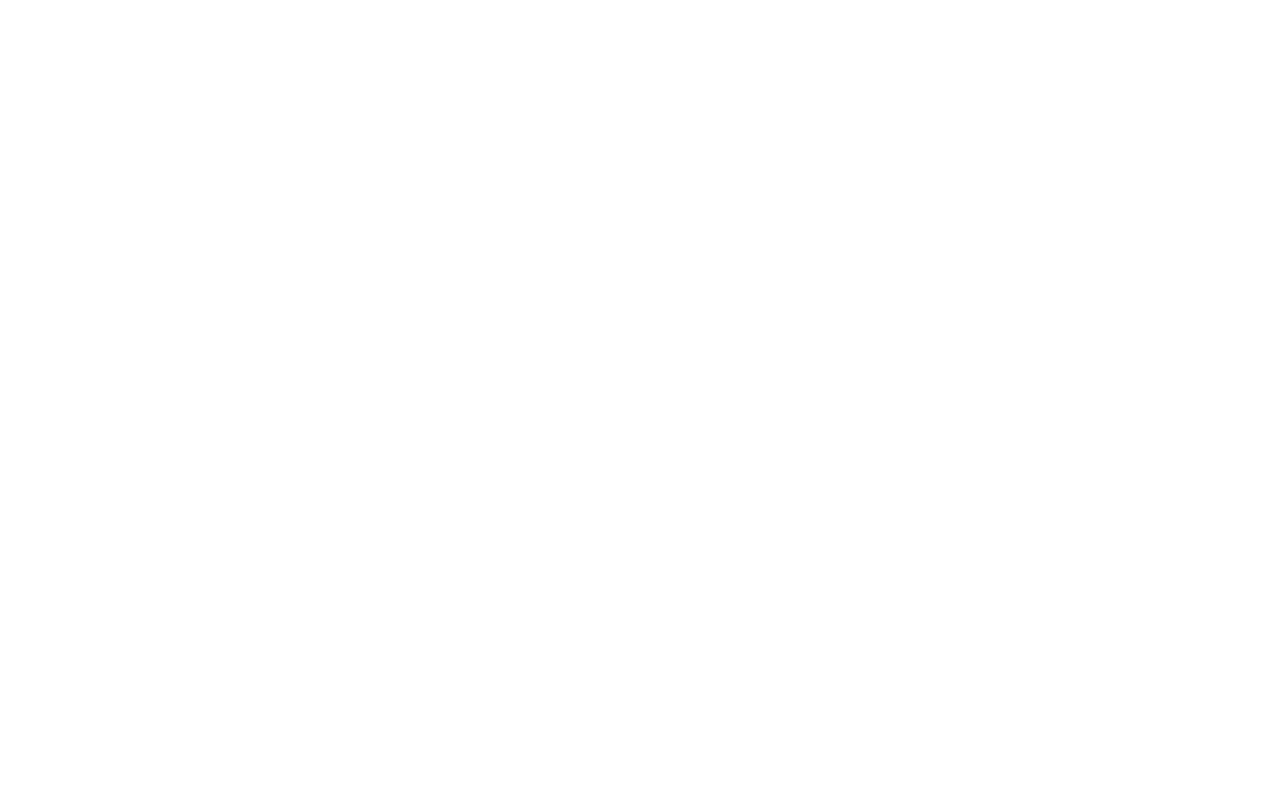
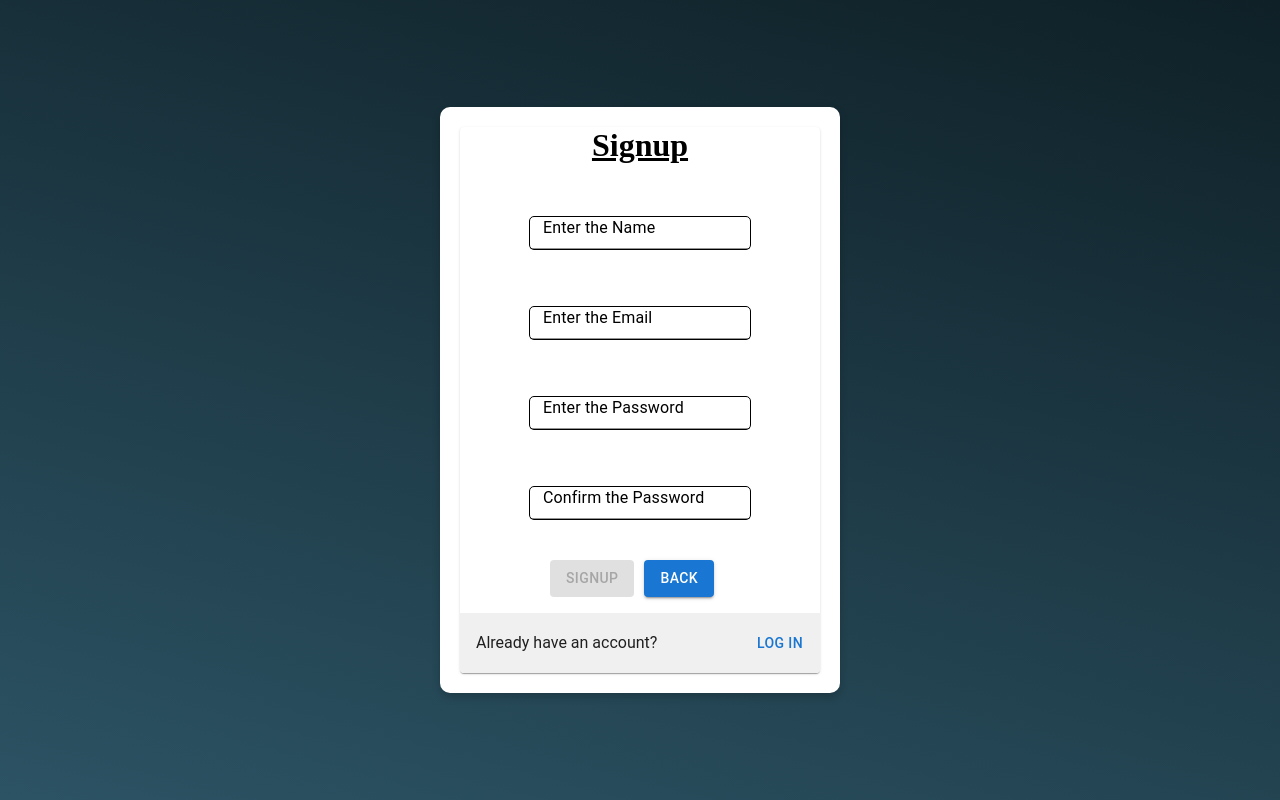
Before and after one commit to Siddharth2k14/online-exam-portal-client, a React (Vite) app: page /signup/admin in a window 1280 px wide. Before the commit this address had no page. Built offline with nearby package versions, Linux system fonts and the light colour scheme.

Commit message:
Changing the UI

```diff
--- a/package.json
+++ b/package.json
@@ -21,6 +21,7 @@
     "@reduxjs/toolkit": "^2.8.2",
     "@supabase/supabase-js": "^2.50.0",
     "axios": "^1.10.0",
+    "bcrypt": "^6.0.0",
     "react": "^19.1.0",
     "react-circular-progressbar": "^2.2.0",
     "react-dom": "^19.1.0",
--- a/src/App.jsx
+++ b/src/App.jsx
@@ -50,9 +50,9 @@
       {/* <Suspense fallback={<div>Loading...</div>}> */}
         <Routes>
           <Route path="/" element={<Home />} />
-          <Route path="/signup" element={<Signup />} />
-          <Route path="/admin/login" element={<Admin />} />
-          <Route path='/student/login' element={<Student />} />
+          <Route path="/signup/:role" element={<Signup />} />
+          {/* <Route path="/admin/login" element={<Admin />} /> */}
+          <Route path='/login/:role' element={<Login />} />
           <Route path='/admin' element={<Admin />} />
           <Route path='/student' element={<Student />} />
           <Route path='/forgetPassword' element={<ForgetPassword />} />
--- a/src/components/Authentication/Login/Login.jsx
+++ b/src/components/Authentication/Login/Login.jsx
@@ -11,10 +11,10 @@
 import Snackbar from '@mui/material/Snackbar';
 import Alert from '@mui/material/Alert';
 import './Login.css';
-import { useNavigate } from 'react-router-dom';
+import { useNavigate, useParams } from 'react-router-dom';
 import { useState } from 'react';
 
-const Login = ({ name }) => {
+const Login = () => {
     const [email, setEmail] = useState('');
     const [password, setPassword] = useState('');
     const [errors, setErrors] = useState({});
@@ -22,6 +22,11 @@
     const dispatch = useDispatch();
     const { loading, error } = useSelector(state => state.auth);
     const navigate = useNavigate();
+    const { role } = useParams();
+
+    const handleBack = () => {
+        navigate('/');
+    };
 
     const handleCloseSnackbar = () => {
         setOpenSnackbar(false);
@@ -55,11 +60,11 @@
         e.preventDefault();
         if (validateForm()) {
             try {
-                await dispatch(login({ email, password, role: name })).unwrap();
+                await dispatch(login({ email, password, role })).unwrap();
                 // Redirect or show success as needed
-                if (name === 'admin') {
+                if (role === 'admin') {
                     navigate('/admin/dashboard');
-                } else if (name === 'student') {
+                } else if (role === 'student') {
                     navigate('/student/dashboard');
                 }
             } catch (err) {
@@ -80,7 +85,9 @@
         >
             <div className='login-card'>
                 <Card>
-                    <h2 className="login-title">Login for {name}</h2>
+                    <div>
+                        <h2 className="login-title">Login for {role}</h2>
+                    </div>
                     <CardContent className='login-card-body'>
                         <form
                             onSubmit={handleLogin} className='login-form'>
@@ -110,17 +117,29 @@
                                     }}
                                 />
                             </FormControl>
-                            <FormControl>
+                            <FormControl sx={{
+                                display: 'flex',
+                                flexDirection: 'row',
+                                justifyContent: 'space-between',
+                                alignItems: 'center',
+                                gap: '10px',
+                            }}>
                                 <Button className='login-btn' variant='contained' color='primary'
                                     type='submit' disabled={loading}
                                 >
                                     Login
                                 </Button>
+                                <Button
+                                    onClick={handleBack}
+                                    variant='contained'
+                                    color='primary'
+                                    style={{ marginRight: '16px' }}
+                                >
+                                    Back
+                                </Button>
                             </FormControl>
                         </form>
                     </CardContent>
-
-                    {name === 'student' && (
                     <div>
                         <CardHeader
                             className='login-card-footer'
@@ -129,7 +148,7 @@
                                 <Button
                                     variant='text'
                                     color='primary'
-                                        href='/signup'
+                                    href={`/signup/${role}`}
                                 >
                                     Sign Up
                                 </Button>
@@ -149,7 +168,6 @@
                             }
                         />
                     </div>
-                    )}
                 </Card>
             </div>
             <Snackbar open={openSnackbar || !!error} autoHideDuration={3000} onClose={handleCloseSnackbar}>
--- a/src/components/Authentication/Signup/Signup.jsx
+++ b/src/components/Authentication/Signup/Signup.jsx
@@ -1,17 +1,19 @@
-import { useSelector } from 'react-redux';
-import { useDispatch } from 'react-redux';
-import { signup } from '../../../redux/authSlice'; // Adjust path as needed
-import FormControl from '@mui/material/FormControl';
-import Input from '@mui/material/Input';
-import InputLabel from '@mui/material/InputLabel';
-import Button from '@mui/material/Button';
-import CardHeader from '@mui/material/CardHeader';
-import CardContent from '@mui/material/CardContent';
-import Card from '@mui/material/Card';
-import Snackbar from '@mui/material/Snackbar';
-import Alert from '@mui/material/Alert';
-import './Signup.css'
+import { useSelector, useDispatch } from 'react-redux';
+import { signup } from '../../../redux/authSlice';
 import { useState } from 'react';
+import { useNavigate, useParams, Link } from 'react-router-dom';
+import {
+  FormControl,
+  Input,
+  InputLabel,
+  Button,
+  CardHeader,
+  CardContent,
+  Card,
+  Snackbar,
+  Alert,
+} from '@mui/material';
+import './Signup.css';
 
 const Signup = () => {
   const [name, setName] = useState('');
@@ -20,18 +22,15 @@
   const [confirmPassword, setConfirmPassword] = useState('');
   const [errors, setErrors] = useState({});
   const [openSnackbar, setOpenSnackbar] = useState(false);
+  const { role } = useParams();
 
   const dispatch = useDispatch();
   const { loading, error } = useSelector(state => state.auth);
+  const navigate = useNavigate();
 
   const handleCloseSnackbar = () => {
     setOpenSnackbar(false);
   };
-
-    const handleNameChange = (event) => setName(event.target.value);
-    const handleEmailChange = (event) => setEmail(event.target.value);
-    const handlePasswordChange = (event) => setPassword(event.target.value);
-    const handleConfirmPasswordChange = (event) => setConfirmPassword(event.target.value);
 
   const validateForm = () => {
     const newErrors = {};
@@ -49,8 +48,8 @@
     event.preventDefault();
     if (validateForm()) {
       try {
-                await dispatch(signup({ name, email, password, confirmPassword })).unwrap();
-                window.location.href = '/student/login'; // Or use navigate if using react-router
+        await dispatch(signup({ name, email, password, confirmPassword, role })).unwrap();
+        navigate(`/login/${role}`);
       } catch (err) {
         setErrors({ api: err || 'Signup failed' });
         setOpenSnackbar(true);
@@ -60,16 +59,20 @@
     }
   };
 
+  const handleBack = () => {
+    navigate('/');
+  };
+
   return (
     <div
       className='container'
-            style={{
-                background: 'linear-gradient(195deg, #0f2027, #2c5364)',
-            }}
+      style={{ background: 'linear-gradient(195deg, #0f2027, #2c5364)' }}
     >
       <div className='signup-card'>
         <Card>
+          <div>
             <h2 className="signup-title">Signup</h2>
+          </div>
           <CardContent className='signup-card-body'>
             <form onSubmit={handleSubmit} className='signup-form'>
               <FormControl>
@@ -79,10 +82,8 @@
                   placeholder='Name'
                   className='name-input'
                   value={name}
-                                    onChange={handleNameChange}
-                                    sx={{
-                                        background: 'rgba(255, 255, 255, 0.1)'
-                                    }}
+                  onChange={e => setName(e.target.value)}
+                  sx={{ background: 'rgba(255, 255, 255, 0.1)' }}
                 />
               </FormControl>
               <FormControl>
@@ -92,10 +93,8 @@
                   placeholder='Email'
                   className='email-input'
                   value={email}
-                                    onChange={handleEmailChange}
-                                    sx={{
-                                        background: 'rgba(255, 255, 255, 0.1)'
-                                    }}
+                  onChange={e => setEmail(e.target.value)}
+                  sx={{ background: 'rgba(255, 255, 255, 0.1)' }}
                 />
               </FormControl>
               <FormControl>
@@ -105,10 +104,8 @@
                   placeholder='Password'
                   className='password-input'
                   value={password}
-                                    onChange={handlePasswordChange}
-                                    sx={{
-                                        background: 'rgba(255, 255, 255, 0.1)'
-                                    }}
+                  onChange={e => setPassword(e.target.value)}
+                  sx={{ background: 'rgba(255, 255, 255, 0.1)' }}
                 />
               </FormControl>
               <FormControl>
@@ -118,30 +115,50 @@
                   placeholder='Confirm Password'
                   className='confirm-password-input'
                   value={confirmPassword}
-                                    onChange={handleConfirmPasswordChange}
-                                    sx={{
-                                        background: 'rgba(255, 255, 255, 0.1)'
-                                    }}
+                  onChange={e => setConfirmPassword(e.target.value)}
+                  sx={{ background: 'rgba(255, 255, 255, 0.1)' }}
                 />
               </FormControl>
-                            <FormControl>
-                                <Button className='signup-btn' variant='contained' color='primary'
+              <FormControl
+                sx={{
+                  display: 'flex',
+                  flexDirection: 'row',
+                  justifyContent: 'space-between',
+                  alignItems: 'center',
+                  gap: '10px',
+                }}
+              >
+                <Button
+                  className='signup-btn'
+                  variant='contained'
+                  color='primary'
                   type='submit'
                   disabled={loading || !name || !email || !password || !confirmPassword}
                 >
                   Signup
                 </Button>
+
+                <Button
+                  onClick={handleBack}
+                  variant='contained'
+                  color='primary'
+                  style={{ marginRight: '16px' }}
+                >
+                  Back
+                </Button>
               </FormControl>
             </form>
           </CardContent>
+
           <CardHeader
             className='signup-card-footer'
             title="Already have an account?"
             action={
               <Button
+                component={Link}
+                to={`/login/${role}`}
                 variant='text'
                 color='primary'
-                                href='/student/login'
               >
                 Log In
               </Button>
@@ -149,13 +166,14 @@
           />
         </Card>
       </div>
+
       <Snackbar open={openSnackbar || !!error} autoHideDuration={3000} onClose={handleCloseSnackbar}>
         <Alert onClose={handleCloseSnackbar} severity="error">
           {errors.api || error || "Please fill all required fields correctly!"}
         </Alert>
       </Snackbar>
     </div>
-    )
-}
+  );
+};
 
 export default Signup;
--- a/src/components/Change Password/ChangePassword.jsx
+++ b/src/components/Change Password/ChangePassword.jsx
@@ -12,9 +12,9 @@
 
 const ChangePassword = () => {
   const [form, setForm] = useState({
-    current: '',
-    new: '',
-    confirm: ''
+    currentPassword: '',
+    newPassword: '',
+    confirmPassword: ''
   });
   const [error, setError] = useState('');
   const [success, setSuccess] = useState(false);
@@ -29,7 +29,7 @@
     setError('');
     setSuccess(false);
 
-    if (form.new !== form.confirm) {
+    if (form.newPassword !== form.confirmPassword) {
       setError("New passwords do not match!");
       return;
     }
@@ -39,13 +39,20 @@
         method: 'POST',
         headers: {
           'Content-Type': 'application/json',
-          'Authorization': `Bearer ${localStorage.getItem('token')}` // Add token from localStorage
+          'Accept': 'application/json',
+          'Authorization': `Bearer ${localStorage.getItem('token')}`
         },
         body: JSON.stringify({
-          currentPassword: form.current,
-          newPassword: form.new
+          currentPassword: form.currentPassword,
+          newPassword: form.newPassword
         })
       });
+
+      // Check if response is JSON
+      const contentType = response.headers.get("content-type");
+      if (!contentType || !contentType.includes("application/json")) {
+        throw new Error("Server returned non-JSON response");
+      }
 
       const data = await response.json();
 
@@ -54,11 +61,12 @@
       }
 
       setSuccess(true);
-      setForm({ current: '', new: '', confirm: '' }); // Reset form
+      setForm({ currentPassword: '', newPassword: '', confirmPassword: '' }); // Reset form
     } catch (err) {
-      setError(err.message);
+      setError(err.message || 'Failed to change password');
+      console.error('Password change error:', err);
     }
-  };
+};
 
   return (
     <Box className="change-password-container">
@@ -104,8 +112,8 @@
                   label="Current Password"
                   type="password"
                   variant="outlined"
-                  value={form.current}
-                  onChange={handleChange('current')}
+                  value={form.currentPassword}
+                  onChange={handleChange('currentPassword')}
                   className="password-field"
                   sx={{
                     '& label' : {
@@ -120,8 +128,8 @@
                   label="New Password"
                   type="password"
                   variant="outlined"
-                  value={form.new}
-                  onChange={handleChange('new')}
+                  value={form.newPassword}
+                  onChange={handleChange('newPassword')}
                   className="password-field"
                   sx={{
                     '& label' : {
@@ -136,8 +144,8 @@
                   label="Confirm New Password"
                   type="password"
                   variant="outlined"
-                  value={form.confirm}
-                  onChange={handleChange('confirm')}
+                  value={form.confirmPassword}
+                  onChange={handleChange('confirmPassword')}
                   className="password-field"
                   sx={{
                     '& label' : {
--- a/src/components/NavBar/NavBar.jsx
+++ b/src/components/NavBar/NavBar.jsx
@@ -1,127 +1,92 @@
-import React, { useState } from 'react'; // Correct useState import
-import { Link, useLocation, useNavigate } from 'react-router-dom'; // Import useNavigate
-import './NavBar.css'
+import React, { useState, useEffect } from 'react';
+import { Link, useLocation, useNavigate } from 'react-router-dom';
+import './NavBar.css';
 
-const NavBar = ({ name }) => { // Removed toggle and setToggle props, as internal state handles menu
+const NavBar = () => {
   const [menuOpen, setMenuOpen] = useState(false);
+  const [role, setRole] = useState(null); // 'admin' or 'student'
+
   const location = useLocation();
-  const navigate = useNavigate(); // Initialize useNavigate for programmatic navigation
+  const navigate = useNavigate();
+
+  useEffect(() => {
+    // Get role from localStorage if logged in
+    const storedRole = localStorage.getItem('userRole');
+    setRole(storedRole);
+  }, [location.pathname]);
 
   const isAdminDash = location.pathname === '/admin/dashboard';
   const isStudentDash = location.pathname === '/student/dashboard';
-  // Check if currently on any dashboard (authenticated state for NavBar's purpose)
   const isOnDashboard = isAdminDash || isStudentDash;
 
-  const handleToggleMenu = () => { // Renamed for clarity
-    setMenuOpen((prev) => !prev);
-  };
+  const handleToggleMenu = () => setMenuOpen(prev => !prev);
+  const handleCloseMenu = () => setMenuOpen(false);
 
-  const handleCloseMenu = () => { // Renamed for clarity
-    setMenuOpen(false);
-  };
-
-  // Centralized logout logic
   const handleLogout = () => {
-    // *** IMPORTANT: Implement your actual logout logic here ***
-    // This typically involves:
-    // 1. Clearing authentication tokens (e.g., from localStorage, sessionStorage, cookies)
-    // 2. Dispatching a Redux logout action if you're using Redux for user state
-    // 3. Resetting any other user-specific state
-    console.log("Logging out...");
-    localStorage.removeItem('authToken'); // Example: clear a token
-    // If using Redux: dispatch(logoutUser());
-
-    // Redirect to the appropriate login page based on current dashboard, then close menu
-    if (isStudentDash) {
-      navigate('/student/login');
-    } else if (isAdminDash) {
-      navigate('/admin/login');
-    } else {
-      // Fallback for general logout if not on a specific dashboard
-      navigate('/'); // Or a generic /login page
-    }
+    localStorage.removeItem('authToken');
+    localStorage.removeItem('userRole');
+    if (isStudentDash) navigate('/login/student');
+    else if (isAdminDash) navigate('/login/admin');
+    else navigate('/login/student'); // default to student login
     handleCloseMenu();
   };
 
   return (
-    <div>
     <nav className="navbar">
       <div className="navbar-brand">
-          <Link to="/" onClick={handleCloseMenu}>ExamMaster</Link> {/* Closes menu on brand click */}
+        <Link to="/" onClick={handleCloseMenu}>ExamMaster</Link>
       </div>
 
-        {/* Hamburger menu icon for smaller screens */}
       <div className="navbar-toggle" onClick={handleToggleMenu}>
         <span className="bar"></span>
         <span className="bar"></span>
         <span className="bar"></span>
       </div>
 
-        {/* Main navigation menu for larger screens */}
-        {/* These links remain visible on desktop based on your CSS */}
       <ul className="navbar-menu">
-          <li><Link to="/home">Home</Link></li>
-          <li><Link to="/about">About</Link></li>
-          <li><Link to="/contact">Contact</Link></li>
-        </ul>
-
-        {/* Authentication/Logout section for desktop */}
-        <div className="navbar-auth">
-          {isOnDashboard ? (
-            // If on any dashboard, show logout button
-            <button className="logout-btn" onClick={handleLogout}>
-              Log Out
-            </button>
-          ) : (
-            // If not on a dashboard, show login/signup.
-            // Simplified logic: If 'name' prop indicates 'admin', show admin login, otherwise student/signup.
-            name === "admin" ? ( // Check 'name' prop from parent (e.g., AdminDashboard)
-              <Link to="/admin/login" className="btn">Login</Link>
-            ) : ( // Default to student login/signup
-              <>
-                <Link to="/student/login" className="btn">Login</Link>
-                <Link to="/signup" className="btn">Sign Up</Link>
-              </>
-            )
-          )}
-        </div>
-      </nav>
-
-      {/* Mobile menu overlay (for dimming background) */}
-      <div className={`navbar-overlay${menuOpen ? ' open' : ''}`} onClick={handleCloseMenu}></div>
-
-      {/* Mobile menu content */}
-      <div className={`navbar-collapse${menuOpen ? ' open' : ''}`}>
-        <ul className="navbar-menu-mobile"> {/* Use a distinct class for mobile menu */}
         <li><Link to="/home" onClick={handleCloseMenu}>Home</Link></li>
         <li><Link to="/about" onClick={handleCloseMenu}>About</Link></li>
         <li><Link to="/contact" onClick={handleCloseMenu}>Contact</Link></li>
-          {/* Mobile-specific authentication/logout links */}
+      </ul>
+
+      <div className="navbar-auth">
+        {isOnDashboard ? (
+          <button className="logout-btn" onClick={handleLogout}>Log Out</button>
+        ) : (
+          <>
+            <Link to="/login/admin" className="btn">Admin Login</Link>
+            <Link to="/login/student" className="btn">Student Login</Link>
+            <Link to="/signup" className="btn">Sign Up</Link>
+          </>
+        )}
+      </div>
+
+      <div className={`navbar-overlay${menuOpen ? ' open' : ''}`} onClick={handleCloseMenu}></div>
+
+      <div className={`navbar-collapse${menuOpen ? ' open' : ''}`}>
+        <ul className="navbar-menu-mobile">
+          <li><Link to="/home" onClick={handleCloseMenu}>Home</Link></li>
+          <li><Link to="/about" onClick={handleCloseMenu}>About</Link></li>
+          <li><Link to="/contact" onClick={handleCloseMenu}>Contact</Link></li>
           {isOnDashboard ? (
             <li>
-              <button className="logout-btn" onClick={handleLogout}>
-                Log Out
-              </button>
+              <button className="logout-btn" onClick={handleLogout}>Log Out</button>
             </li>
           ) : (
-            name === "admin" ? (
-              <li><Link to="/admin/login" className="btn" onClick={handleCloseMenu}>Login</Link></li>
-            ) : (
             <>
-                <li><Link to="/student/login" className="btn" onClick={handleCloseMenu}>Login</Link></li>
+              <li><Link to="/login/admin" className="btn" onClick={handleCloseMenu}>Admin Login</Link></li>
+              <li><Link to="/login/student" className="btn" onClick={handleCloseMenu}>Student Login</Link></li>
               <li><Link to="/signup" className="btn" onClick={handleCloseMenu}>Sign Up</Link></li>
             </>
-            )
           )}
         </ul>
-        {/* Close button for mobile menu */}
         <div className="navbar-close" onClick={handleCloseMenu}>
           <span className="bar"></span>
           <span className="bar"></span>
           <span className="bar"></span>
         </div>
       </div>
-    </div>
+    </nav>
   );
 };
 
```
Also changed, not shown: src/redux/authSlice.js (+25 -31 lines), 2 other files (tests, documents, lock files or other folders). Lines whose indentation alone changed are shown as unchanged.
